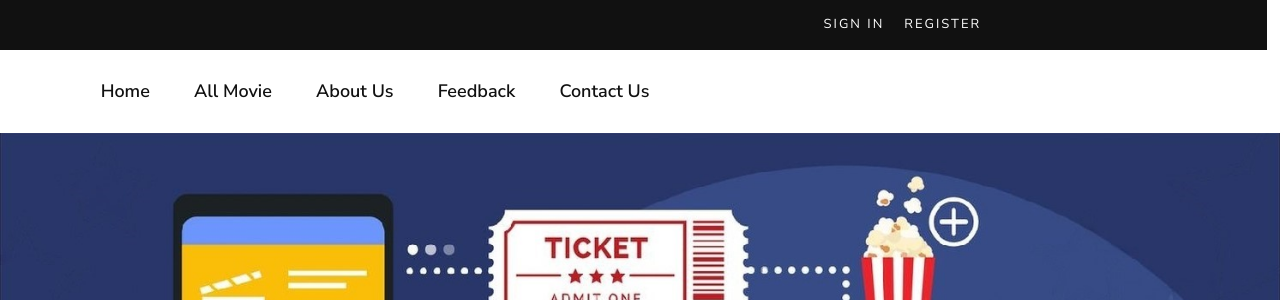
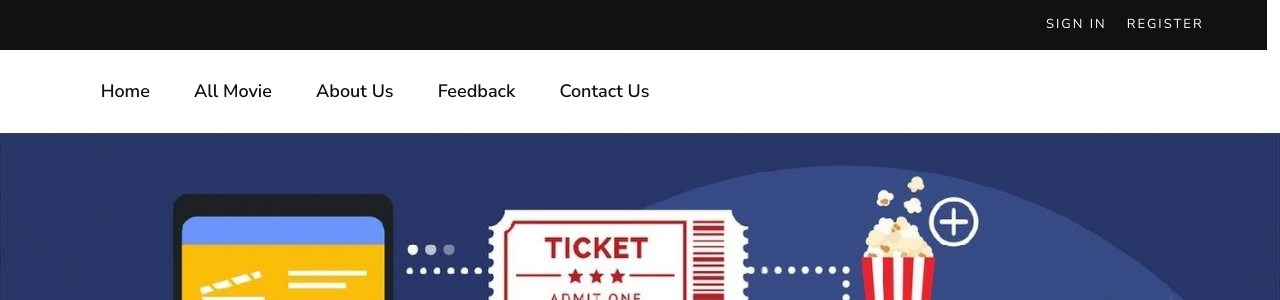
Before and after one commit to gspagare/CineFlex, a PHP site: page /index.php in a window 1280 px wide. Shown: the top 300 px of the page. Run offline with PHP 8.4, Linux system fonts and the light colour scheme; data comes from the database, SQL or seed files in the repository; some libraries are stand-ins or nearby versions.

Commit message:
style updated

```diff
--- a/css/style.css
+++ b/css/style.css
@@ -7,26 +7,8 @@
   Created: Colorib
 ******************************************************************/
 
-/*------------------------------------------------------------------
-[Table of contents]
-
-1.  Template default CSS
-	1.1	Variables
-	1.2	Mixins
-	1.3	Flexbox
-	1.4	Reset
-2.  Helper Css
-
-5.  Banner Section
-6.  Product Section
-7.  Instagram Section
-8.  Latest Section
-9.  Contact
-10. Footer Style
--------------------------------------------------------------------*/
-
 /*----------------------------------------*/
-/* Template default CSS
+/* Template default CSS */
 /*----------------------------------------*/
 
 html,
@@ -292,7 +274,12 @@ ol {
 .header__top__links {
 	width: 250px;
 	display: flex;
+<<<<<<< Updated upstream
 	/* margin-right: -10px; */
+=======
+	margin-right: -100px;
+	width: max-content;
+>>>>>>> Stashed changes
 	float: right;
 	right: 0;
 }
@@ -302,18 +289,17 @@ ol {
 	font-size: 13px;
 	text-transform: uppercase;
 	letter-spacing: 2px;
-	/* margin-right: 28px; */
 	display: inline-block;
 	margin-left: 20px;
 	margin-top: 5px;
 	margin: 10px;
 }
+
 .avatar {
   vertical-align: middle;
   width: 40px;
   height: 40px;
   border-radius: 50%;
-  margin-top: -5px;
 }
 
 .header__top__links a:last-child {
```
